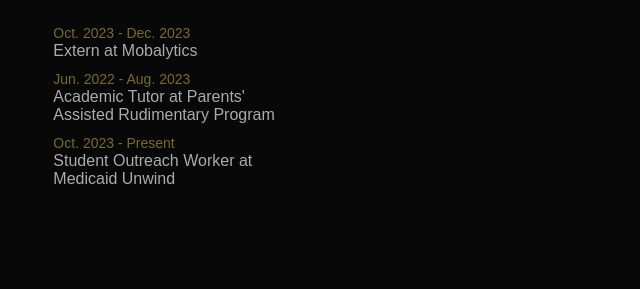
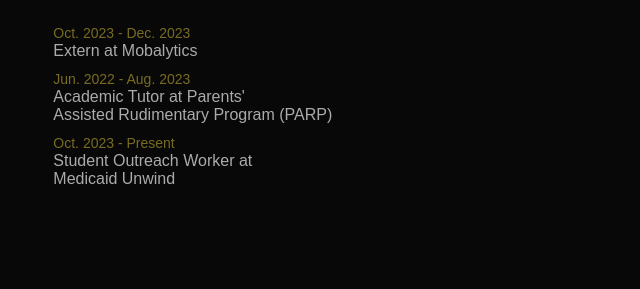
Before and after one commit to Faye-webdev/portfolio, a plain HTML site: page index.html in a window 1280 px wide. Both pictures are taken after a click on the element "Experience". Shown: the part 1248-1537 px from the top of the page, 515-1155 px from the left. Drawn offline with Linux system fonts and the light colour scheme.

Commit message:
New Changes

```diff
--- a/index.html
+++ b/index.html
@@ -60,7 +60,7 @@
                             <ul>
                                 <li><span>Oct. 2023 - Dec. 2023</span><br>Extern at Mobalytics</li>
                                 <li><span>Jun. 2022 - Aug. 2023</span><br>Academic Tutor at Parents'<br>
-                                Assisted Rudimentary Program</li>
+                                Assisted Rudimentary Program (PARP)</li>
                                 <li><span>Oct. 2023 - Present</span><br>Student Outreach Worker at<br>Medicaid Unwind</li>
                             </ul>
                         </div>
```
